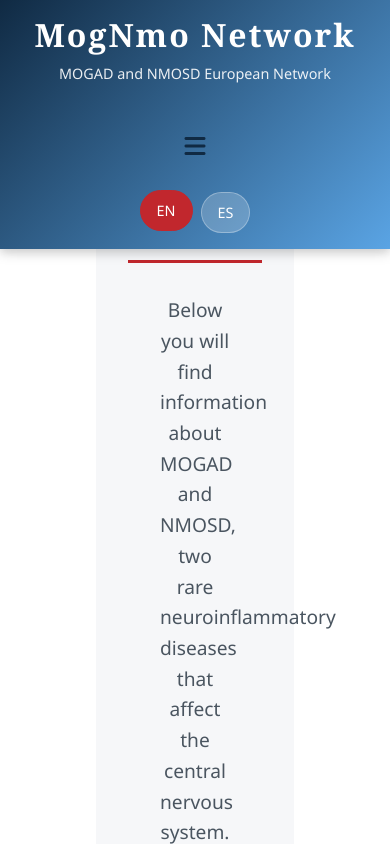
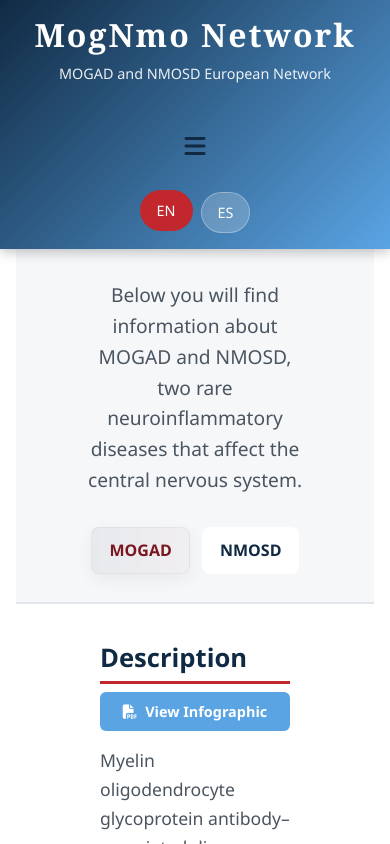
Before and after one commit to MOG-RS/MOG-RS, a React (Create React App) app: page / in a window 390 px wide. Both pictures are taken after a click on the button "Educate". Shown: the top 844 px of the page. Built offline with nearby package versions, Linux system fonts and the light colour scheme.

Commit message:
Actualización de Claudia Vila en diciembre 2025

```diff
--- a/src/App.css
+++ b/src/App.css
@@ -361,16 +361,6 @@ body {
   }
 }
 
-@media (max-width: 768px) {
-  .section{
-    margin-top: 5rem;
-  }
-
-  .main-content {
-    padding: 5rem;
-  }
-}
-
 /* Highlights and Extra */
 .highlight {
   background-color: rgba(90, 164, 228, 0.1);
--- a/src/components/sections/Educate.css
+++ b/src/components/sections/Educate.css
@@ -143,17 +143,6 @@
     100% { opacity: 1; transform: translateY(0); }
 }
 
-/* Responsiveness */
-@media (max-width: 920px) {
-    .edu-section .section-inner { padding: 0 1rem; }
-    .disease-toggle { justify-content: space-between; padding: 0 1rem; }
-}
-@media (max-width: 768px) {
-    .treatment-cards { flex-direction:column; }
-    .edu-section { padding: 1.1rem 0; }
-    .educate-section { padding: 0 1rem; margin: 1rem auto; }
-}
-
 
 /* BOTON DE DESCARGA */
 
@@ -219,6 +208,6 @@
 
 @media (max-width: 960px) {
     .educate-section {
-        margin-top: 5rem;
+        margin-top: 10rem;
     }
 }
--- a/src/components/sections/Project.css
+++ b/src/components/sections/Project.css
@@ -229,3 +229,9 @@
       max-width: 100%;
   }
 }
+
+@media (max-width: 960px) {
+    .project-section {
+      margin-top: 10rem;
+    }
+}
```
